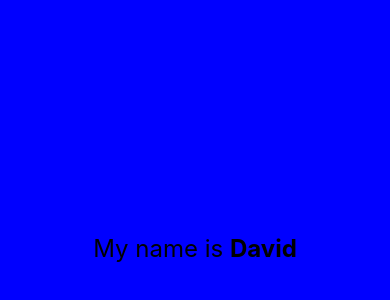
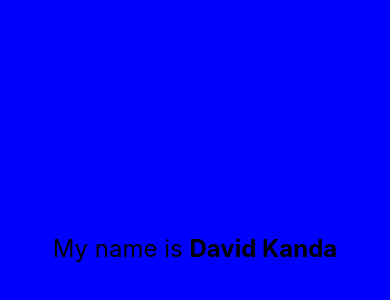
Before and after one commit to davidkandaaaa/rn-assignment2-ID-11038463, a React Native app: screen / in a window 390 px wide. Shown: the part 174-474 px from the top of the page. Built offline with nearby package versions, Linux system fonts and the light colour scheme.

Commit message:
Add files via upload

```diff
--- a/App.js
+++ b/App.js
@@ -6,7 +6,7 @@ export default function App() {
     <View style={styles.container}>
       <Text style={styles.text}>
         My name is <Text
-  style={styles.boldText}>David</Text>
+  style={styles.boldText}>David Kanda</Text>
       </Text>
       <StatusBar style="auto" />
     </View>
```
